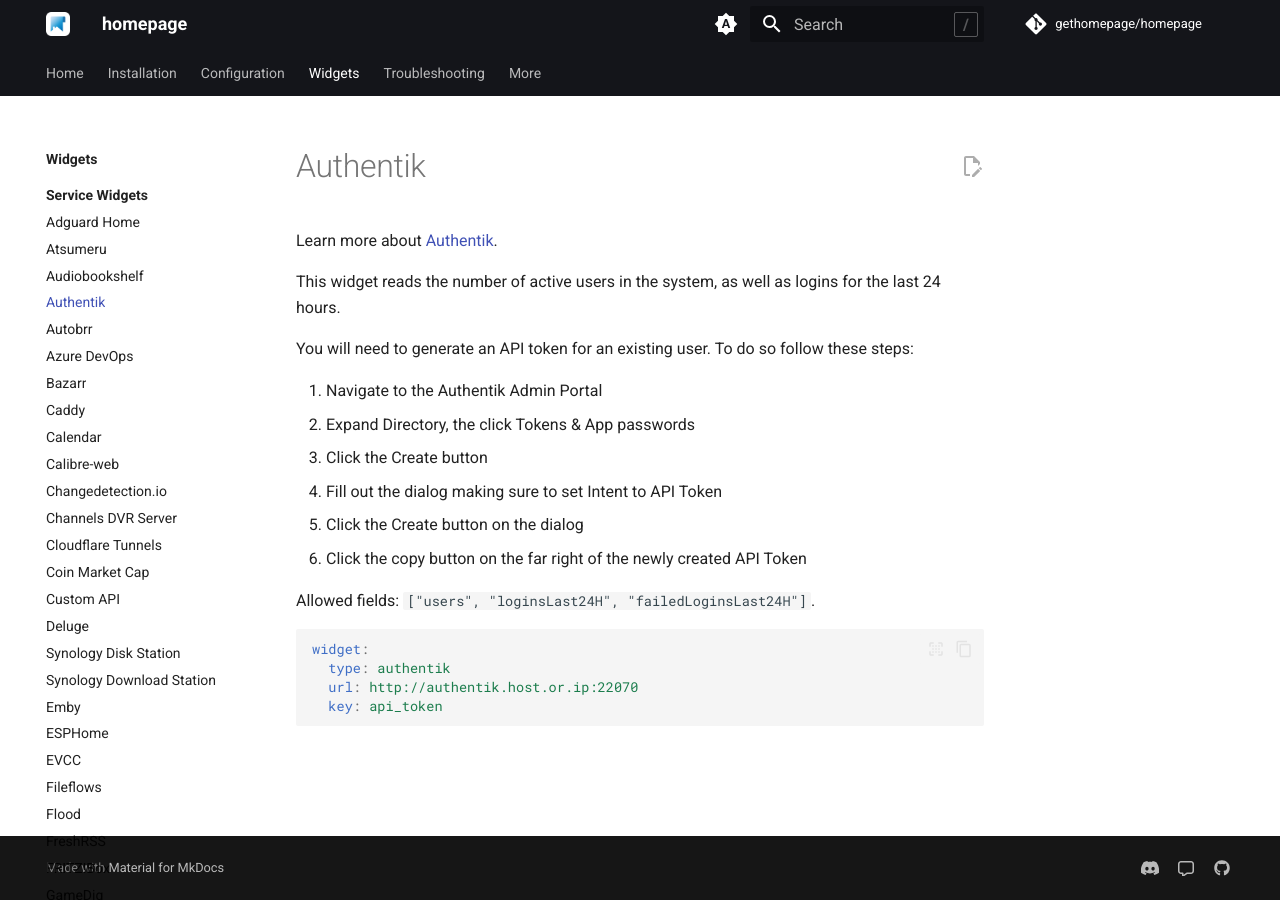
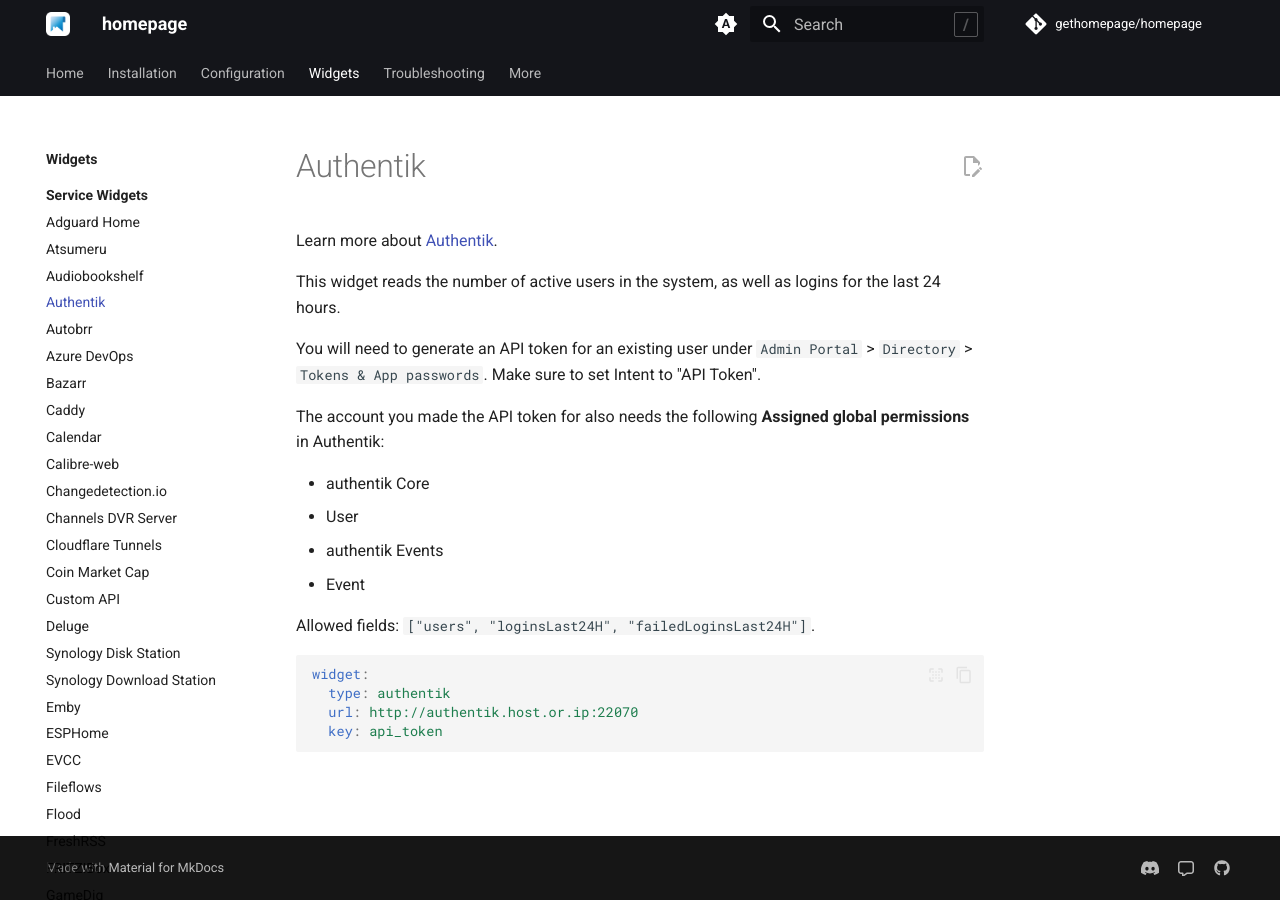
Before and after one commit to jobstar-git/home_p, an MkDocs documentation site: the page built from docs/widgets/services/authentik.md, in a window 1280 px wide. Built offline with MkDocs 1.6.1 and Material for MkDocs 9.7.7, drawn with Linux system fonts in a browser that asks for light colours; a script that is not in the unit is left out; comment, search, counter and statistics services are not loaded; the version menu is left out.

Commit message:
Documentation: Update authentik api key info (#3195)
---------

Co-authored-by: shamoon <4887959+shamoon@users.noreply.github.com>

```diff
--- a/docs/widgets/services/authentik.md
+++ b/docs/widgets/services/authentik.md
@@ -7,14 +7,15 @@
 
 This widget reads the number of active users in the system, as well as logins for the last 24 hours.
 
-You will need to generate an API token for an existing user. To do so follow these steps:
+You will need to generate an API token for an existing user under `Admin Portal` > `Directory` > `Tokens & App passwords`.
+Make sure to set Intent to "API Token".
 
-1. Navigate to the Authentik Admin Portal
-2. Expand Directory, the click Tokens & App passwords
-3. Click the Create button
-4. Fill out the dialog making sure to set Intent to API Token
-5. Click the Create button on the dialog
-6. Click the copy button on the far right of the newly created API Token
+The account you made the API token for also needs the following **Assigned global permissions** in Authentik:
+
+- authentik Core
+  - User
+- authentik Events
+  - Event
 
 Allowed fields: `["users", "loginsLast24H", "failedLoginsLast24H"]`.
 
```
